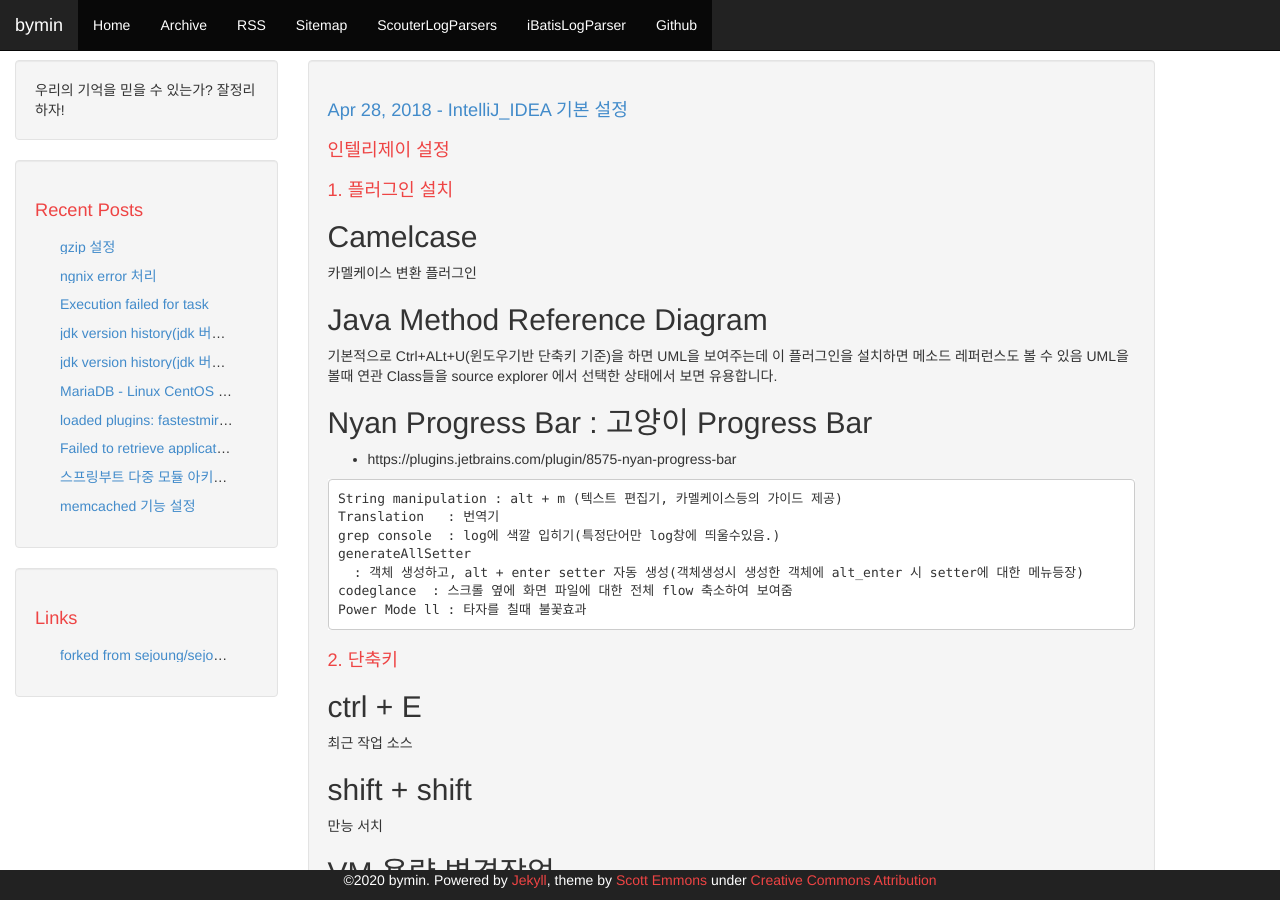
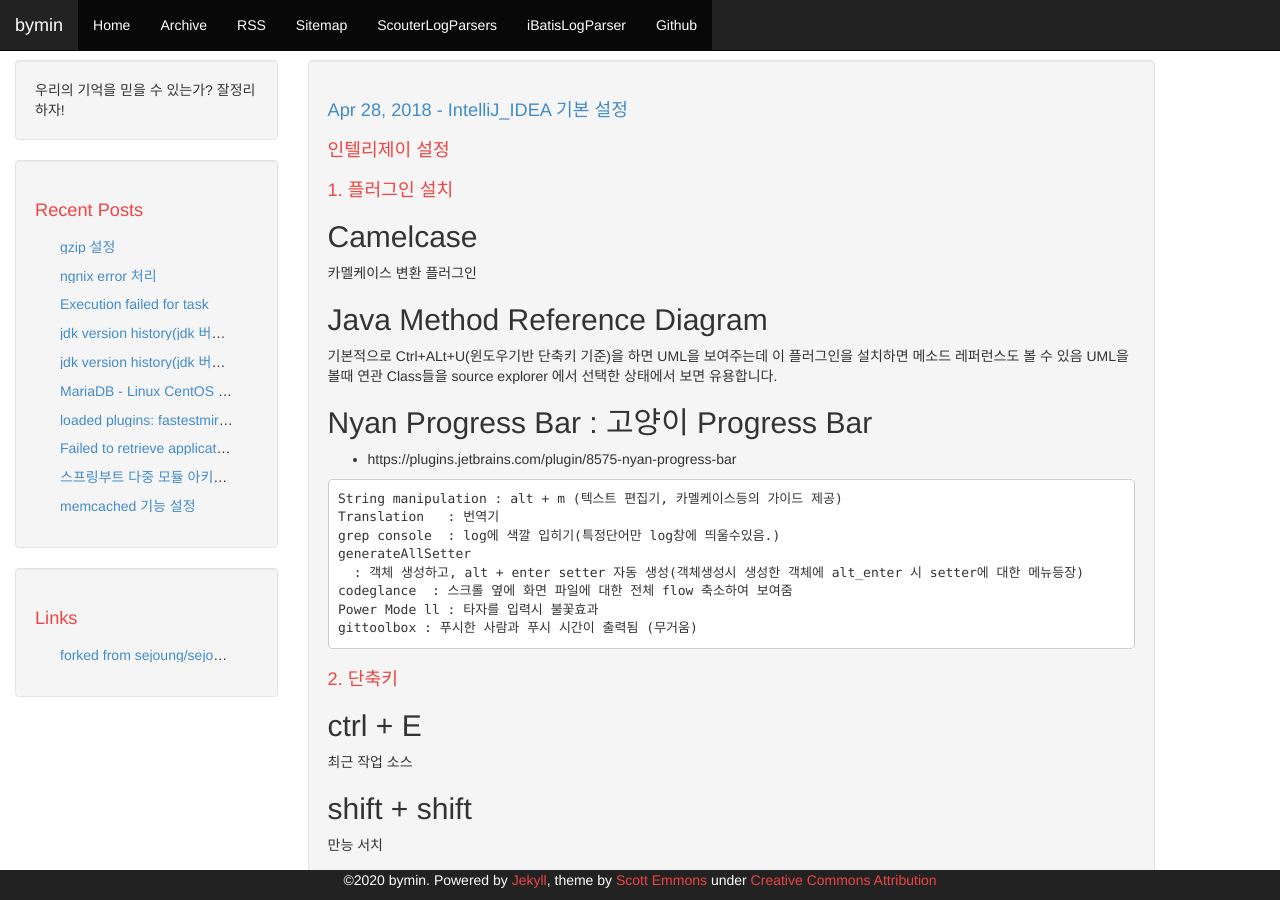
Before and after one commit to youngclown/youngclown.github.io, a Jekyll site: the page built from _posts/2018-04-28-IntelliJ_IDEA.md, in a window 1280 px wide and 900 px high. Built offline with Jekyll 4.4.1, drawn with Linux system fonts in a browser that asks for light colours; comment, search, counter and statistics services are not loaded.

Commit message:
GITTOOLBOX 추가

````diff
--- a/_posts/2018-04-28-IntelliJ_IDEA.md
+++ b/_posts/2018-04-28-IntelliJ_IDEA.md
@@ -30,7 +30,8 @@ grep console  : log에 색깔 입히기(특정단어만 log창에 띄울수있
 generateAllSetter
   : 객체 생성하고, alt + enter setter 자동 생성(객체생성시 생성한 객체에 alt_enter 시 setter에 대한 메뉴등장)
 codeglance  : 스크롤 옆에 화면 파일에 대한 전체 flow 축소하여 보여줌
-Power Mode ll : 타자를 칠때 불꽃효과
+Power Mode ll : 타자를 입력시 불꽃효과
+gittoolbox : 푸시한 사람과 푸시 시간이 출력됨 (무거움)
 ```
 
 
````
